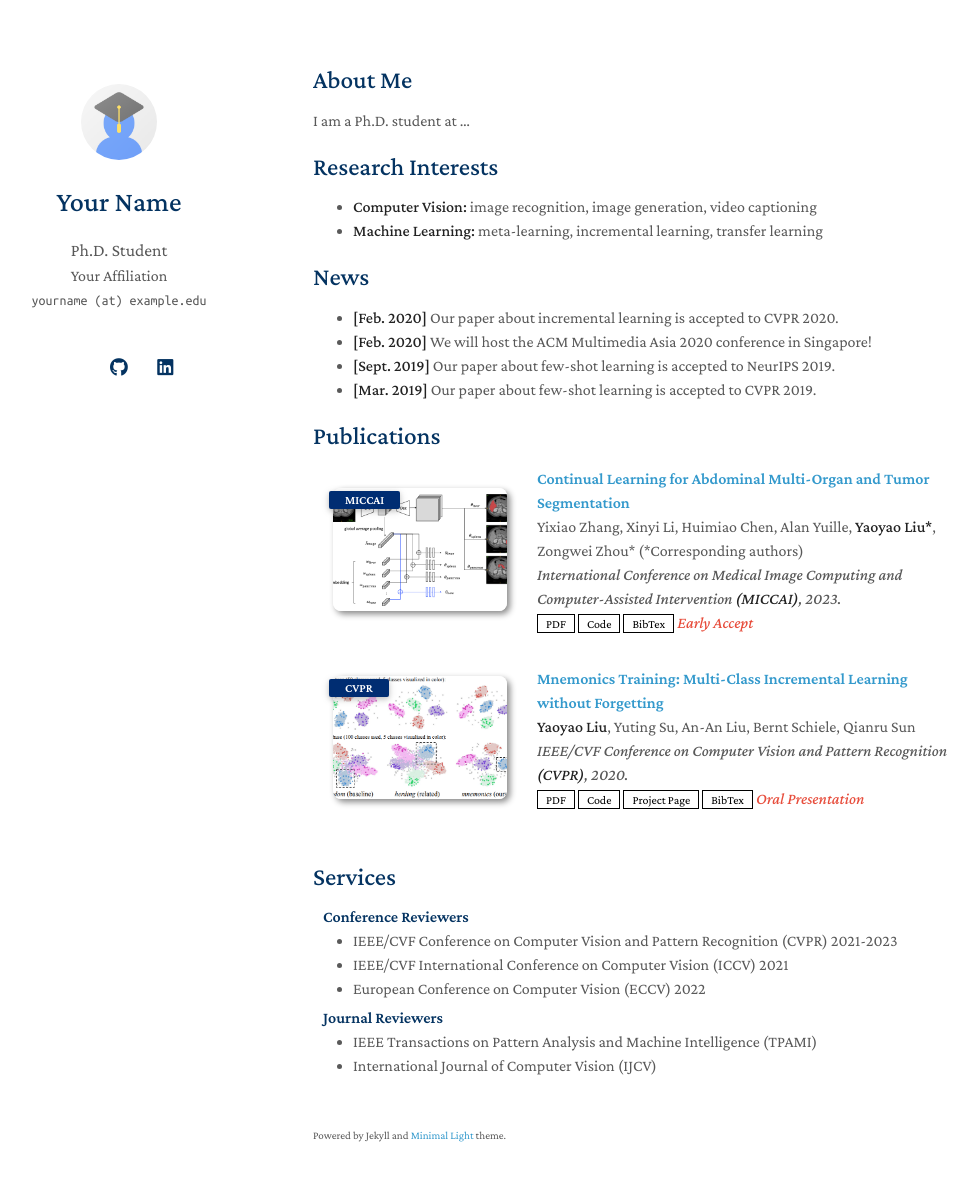
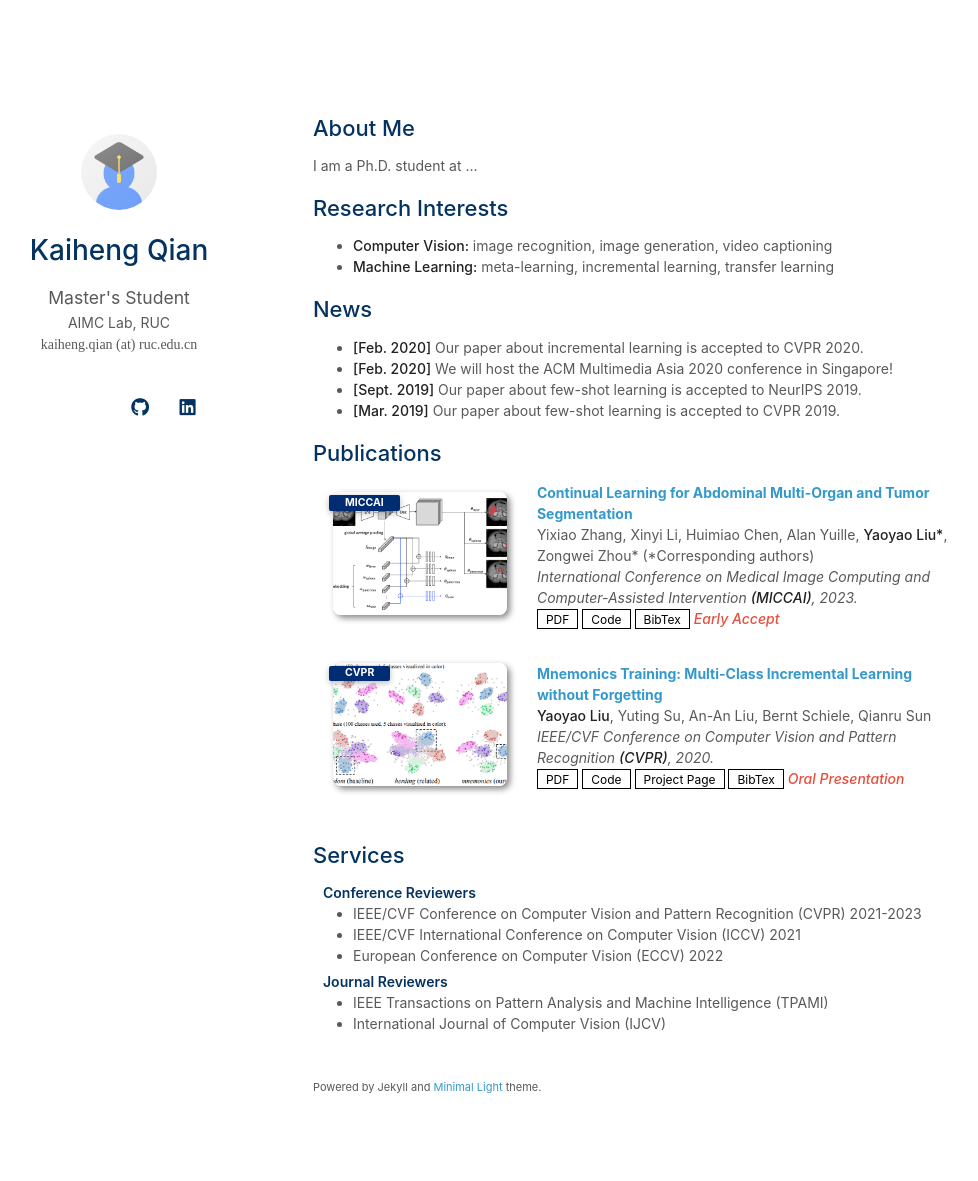
Before and after one commit to KaihengQian/KaihengQian.github.io, a Jekyll site: the page built from index.md, in a window 1280 px wide and 1216 px high. Shown: the top 1181 px of the window, without its empty margins (157-1135 px from the left). Built offline with Jekyll 4.4.1, drawn with Linux system fonts in a browser that asks for light colours; a style sheet for code colours, icons or effects is not loaded; our own code applies the rules of GitHub Pages for plain Markdown files.

Commit message:
Update _config.yml

```diff
--- a/_config.yml
+++ b/_config.yml
@@ -1,22 +1,22 @@
 # Basic Information
-title: Your Name
-position: Ph.D. Student
-affiliation: Your Affiliation
-email: yourname (at) example.edu
+title: Kaiheng Qian
+position: Master's Student
+affiliation: AIMC Lab, RUC
+email: kaiheng.qian (at) ruc.edu.cn
 
 # Search Engine Optimization (SEO)
 # The following information is used to improve the website traffic from search engines, e.g., Google.
-keywords: minimal light
-description: The Minimal Light is a simple and elegant jekyll theme for academic personal homepage.
-canonical: https://minimal-light-theme.yliu.me/
+keywords: ai multimodal llm ophthalmology
+description: Kaiheng Qian's academic personal homepage.
+canonical: https://kaihengqian.github.io/
 
 # Links
 # If you don't need one of them, you may delete the corresponding line.
-google_scholar: https://scholar.google.com/
+google_scholar: https://scholar.google.com/citations?user=vhkvWUAAAAAJ&hl=en
 cv_link: assets/files/curriculum_vitae.pdf
-github_link: https://github.com/
-linkedin: https://www.linkedin.com/
-twitter: https://twitter.com/
+github_link: https://github.com/KaihengQian
+linkedin: https://www.linkedin.com/in/kaiheng-qian-65950b272/
+twitter: #
 
 # Images (e.g., your profile picture and your website's favicon)
 # "favicon" and "favicon_dark" are used for the light and dark modes, respectively.
@@ -34,11 +34,11 @@ auto_dark_mode: true
 
 # Font
 # You can use this option to choose between Serif or Sans Serif fonts.
-font: "Serif" # or "Sans Serif"
+font: "Sans Serif" # or "Serif"
 
 # Google Analytics ID
 # Please remove this if you don't use Google Analytics
-google_analytics: UA-111540567-4
+google_analytics: G-6NS0D5EPMN
 
 # Use this project as a remote theme for GitHub Pages
 # See the guide here: https://docs.github.com/en/pages/setting-up-a-github-pages-site-with-jekyll/adding-a-theme-to-your-github-pages-site-using-jekyll
```
